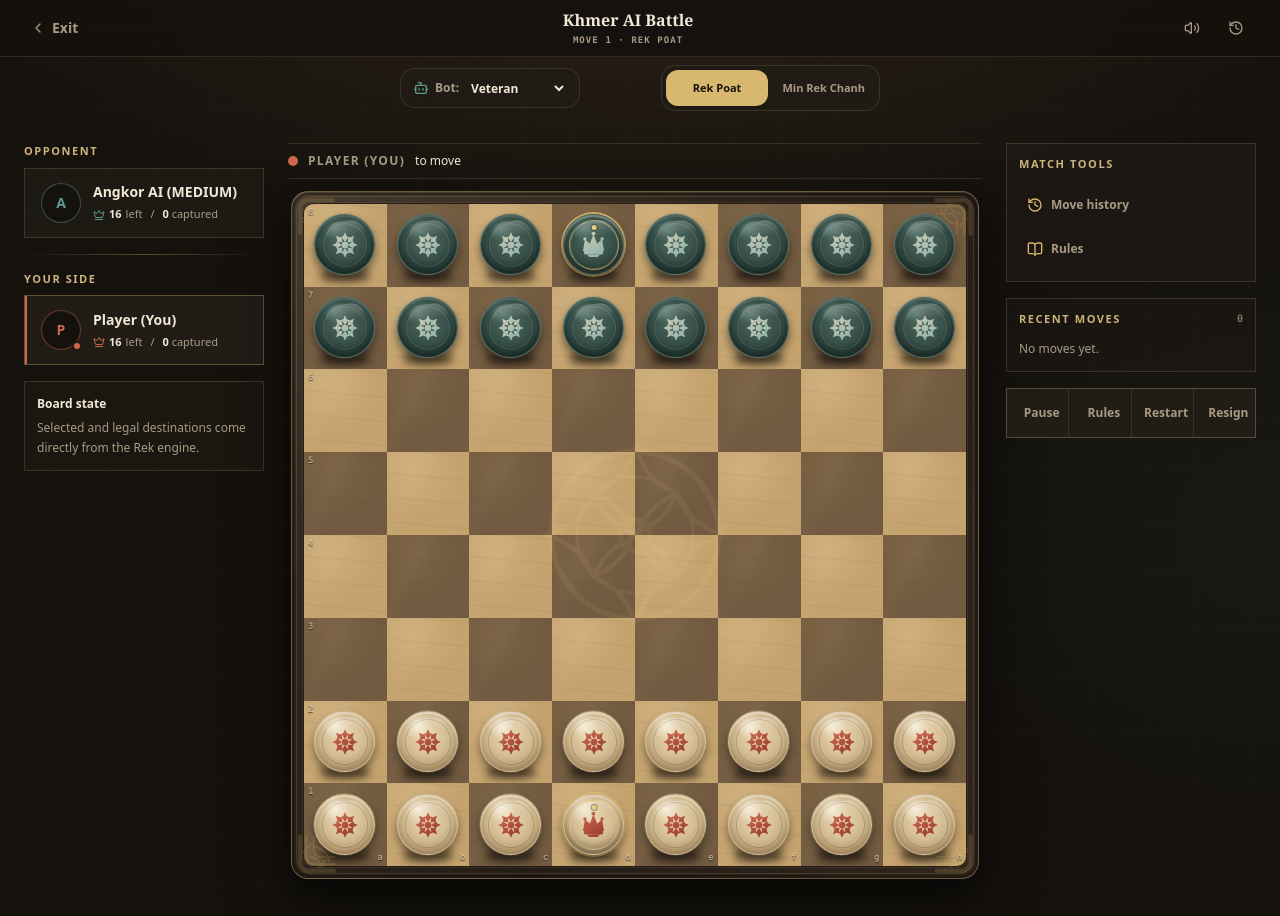
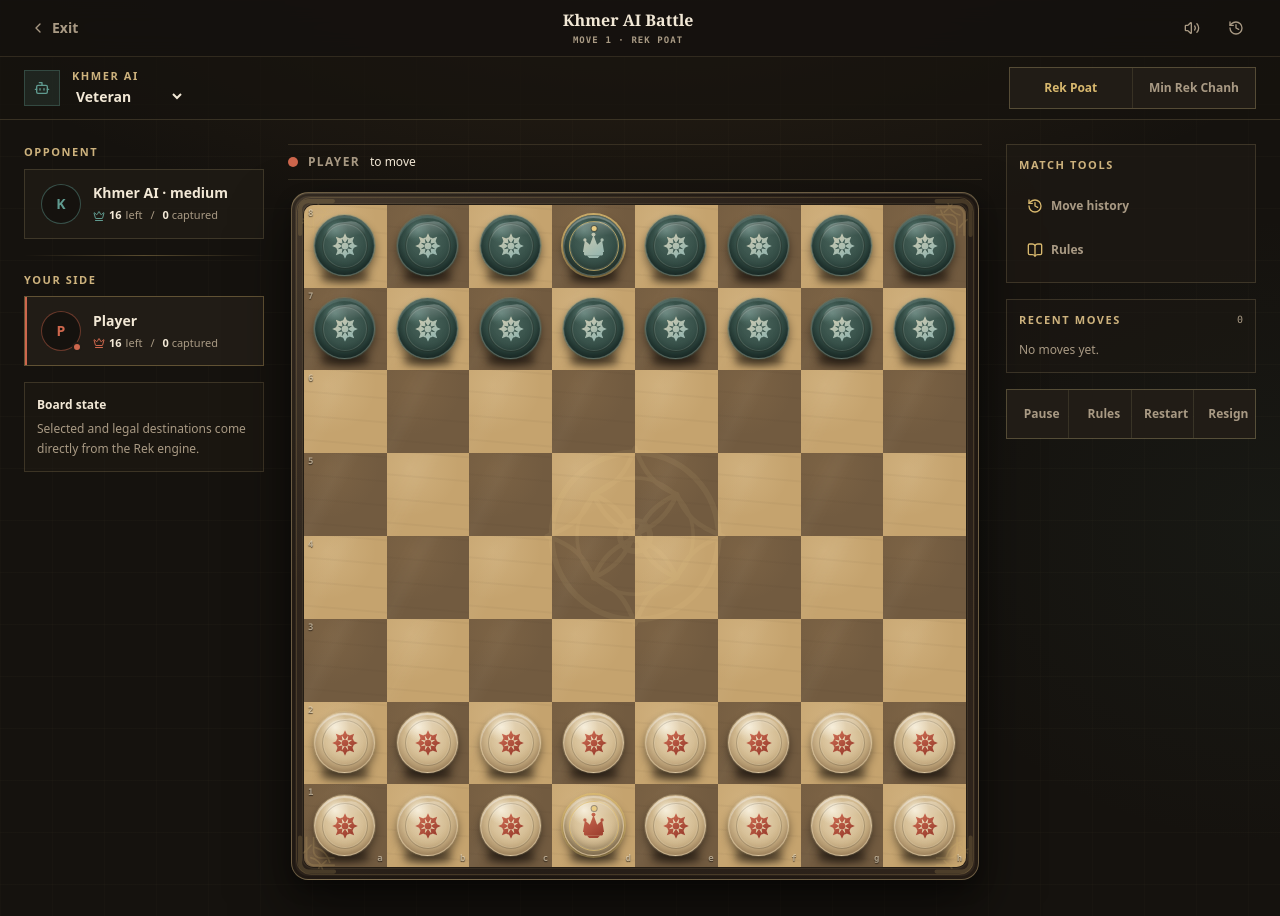
Before and after one commit to machxanht/Rek-Khmer-Chess, a Next.js app: page /play/ai in a window 1280 px wide. Built offline with nearby package versions, Linux system fonts and the light colour scheme.

Commit message:
design: align AI controls with board-first UI

```diff
--- a/app/play/ai/page.tsx
+++ b/app/play/ai/page.tsx
@@ -1,15 +1,15 @@
 'use client'
 
 import { useEffect, useState } from 'react'
+import { Bot, Loader2 } from 'lucide-react'
 import { useRekEngine } from '@/hooks/use-rek-engine'
 import { RekGameView } from '@/components/game/rek-game-view'
 import { chooseAiMove, type GameMode } from '@/lib/rek/engine'
-import { Bot, Loader2 } from 'lucide-react'
 
 export default function AiGamePage() {
   const [difficulty, setDifficulty] = useState<'easy' | 'medium' | 'hard'>('medium')
   const [gameMode, setGameMode] = useState<GameMode>('REK_POAT')
-  const engine = useRekEngine(gameMode, (p) => p === 'you')
+  const engine = useRekEngine(gameMode, (player) => player === 'you')
 
   const { game, applyExternal, reset } = engine
   const aiThinking = game.status === 'playing' && game.turn === 'opp'
@@ -32,46 +32,38 @@ export default function AiGamePage() {
   }
 
   const banner = (
-    <div className="mx-auto flex w-full max-w-lg flex-col gap-2 px-3 py-2 text-xs font-semibold sm:flex-row sm:items-center sm:justify-between sm:px-4">
-      <div className="flex min-h-10 items-center justify-between gap-2 rounded-xl bg-card/80 px-3 py-1.5 border border-border/80 sm:justify-start">
-        <div className="flex items-center gap-1.5">
-          {aiThinking ? <Loader2 className="size-4 animate-spin text-opp" /> : <Bot className="size-4 text-opp" />}
-          <span className="text-muted-foreground">Bot:</span>
+    <div className="border-b border-border bg-background/68">
+      <div className="mx-auto grid w-full max-w-[1280px] gap-2 px-3 py-2.5 sm:grid-cols-[1fr_auto] sm:items-center sm:px-5 lg:px-6">
+        <div className="flex min-w-0 items-center gap-3">
+          <span className="flex size-9 shrink-0 items-center justify-center border border-opp/30 bg-opp-soft text-opp">
+            {aiThinking ? <Loader2 className="size-4 animate-spin" /> : <Bot className="size-4" />}
+          </span>
+          <div className="min-w-0">
+            <div className="flex flex-wrap items-center gap-x-2 gap-y-1">
+              <p className="rk-eyebrow">Khmer AI</p>
+              {aiThinking && <span className="font-mono text-[9px] font-black uppercase tracking-[0.1em] text-opp">Thinking</span>}
             </div>
             <select
               value={difficulty}
-          onChange={(e) => setDifficulty(e.target.value as 'easy' | 'medium' | 'hard')}
-          className="bg-transparent font-bold text-foreground outline-none cursor-pointer"
+              onChange={(event) => setDifficulty(event.target.value as 'easy' | 'medium' | 'hard')}
+              className="mt-0.5 cursor-pointer bg-transparent text-xs font-bold text-foreground outline-none sm:text-sm"
               aria-label="AI difficulty"
             >
               <option value="easy" className="bg-background text-foreground">Apprentice</option>
               <option value="medium" className="bg-background text-foreground">Veteran</option>
               <option value="hard" className="bg-background text-foreground">Grandmaster</option>
             </select>
-        {aiThinking && <span className="text-[10px] font-bold text-opp">THINKING</span>}
+          </div>
         </div>
 
-      <div className="grid grid-cols-2 gap-1 rounded-xl bg-card/80 p-1 border border-border/80">
-        <button
-          onClick={() => handleModeChange('REK_POAT')}
-          className={`min-h-9 rounded-lg px-2.5 py-1 text-[11px] font-bold transition-all ${
-            gameMode === 'REK_POAT'
-              ? 'bg-gold text-background shadow-sm'
-              : 'text-muted-foreground hover:text-foreground'
-          }`}
-        >
+        <div className="grid grid-cols-2 gap-px border border-border bg-border">
+          <ModeButton active={gameMode === 'REK_POAT'} onClick={() => handleModeChange('REK_POAT')}>
             Rek Poat
-        </button>
-        <button
-          onClick={() => handleModeChange('MIN_REK_CHANH')}
-          className={`min-h-9 rounded-lg px-2.5 py-1 text-[11px] font-bold transition-all ${
-            gameMode === 'MIN_REK_CHANH'
-              ? 'bg-gold text-background shadow-sm'
-              : 'text-muted-foreground hover:text-foreground'
-          }`}
-        >
+          </ModeButton>
+          <ModeButton active={gameMode === 'MIN_REK_CHANH'} onClick={() => handleModeChange('MIN_REK_CHANH')}>
             Min Rek Chanh
-        </button>
+          </ModeButton>
+        </div>
       </div>
     </div>
   )
@@ -80,8 +72,8 @@ export default function AiGamePage() {
     <RekGameView
       engine={engine}
       title="Khmer AI Battle"
-      youName="Player (You)"
-      oppName={`Angkor AI (${difficulty.toUpperCase()})`}
+      youName="Player"
+      oppName={`Khmer AI · ${difficulty}`}
       perspective="you"
       canControlTurn={game.turn === 'you'}
       exitHref="/play"
@@ -89,3 +81,26 @@ export default function AiGamePage() {
     />
   )
 }
+
+function ModeButton({
+  active,
+  onClick,
+  children,
+}: {
+  active: boolean
+  onClick: () => void
+  children: React.ReactNode
+}) {
+  return (
+    <button
+      type="button"
+      onClick={onClick}
+      aria-pressed={active}
+      className={`min-h-10 bg-card px-3 text-[11px] font-extrabold outline-none transition-colors focus-visible:relative focus-visible:z-10 focus-visible:ring-2 focus-visible:ring-inset focus-visible:ring-gold/70 sm:px-4 sm:text-xs ${
+        active ? 'text-gold' : 'text-muted-foreground hover:bg-accent hover:text-foreground'
+      }`}
+    >
+      {children}
+    </button>
+  )
+}
```
Lines whose indentation alone changed are shown as unchanged.
